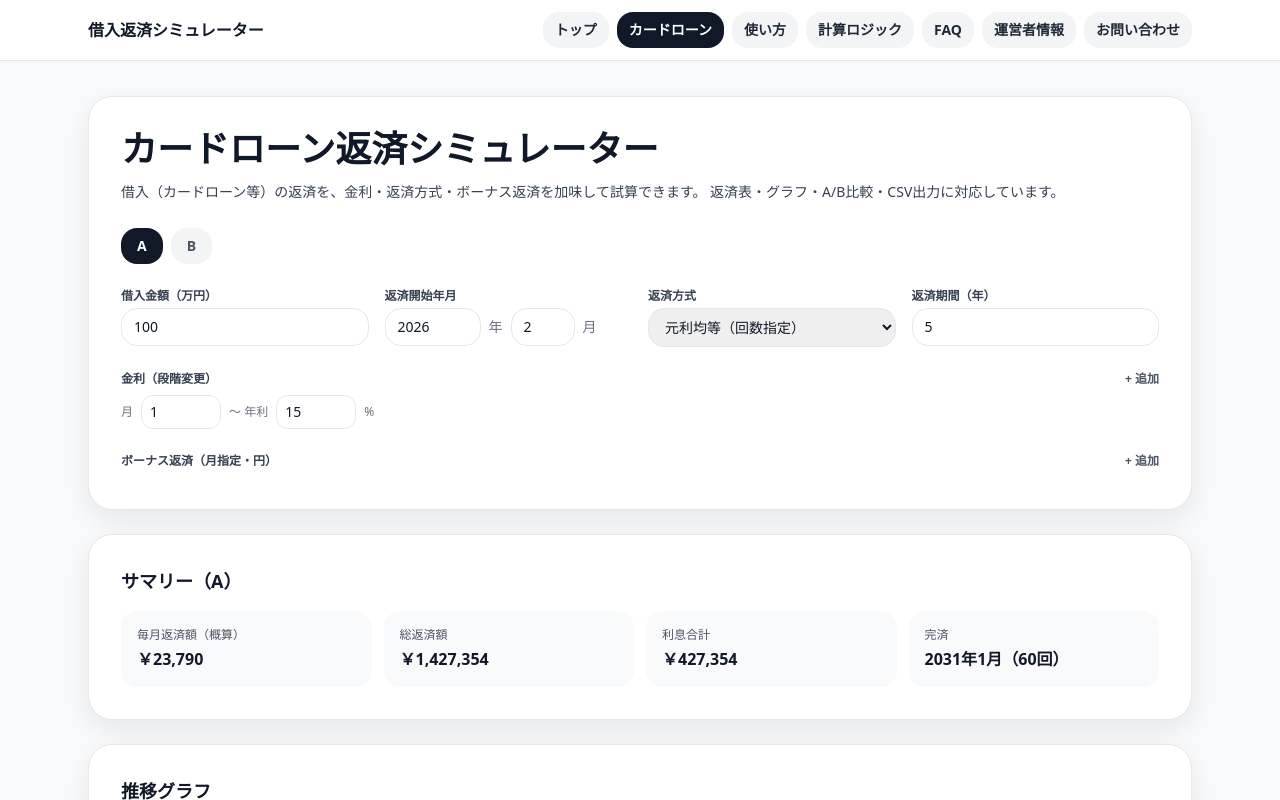
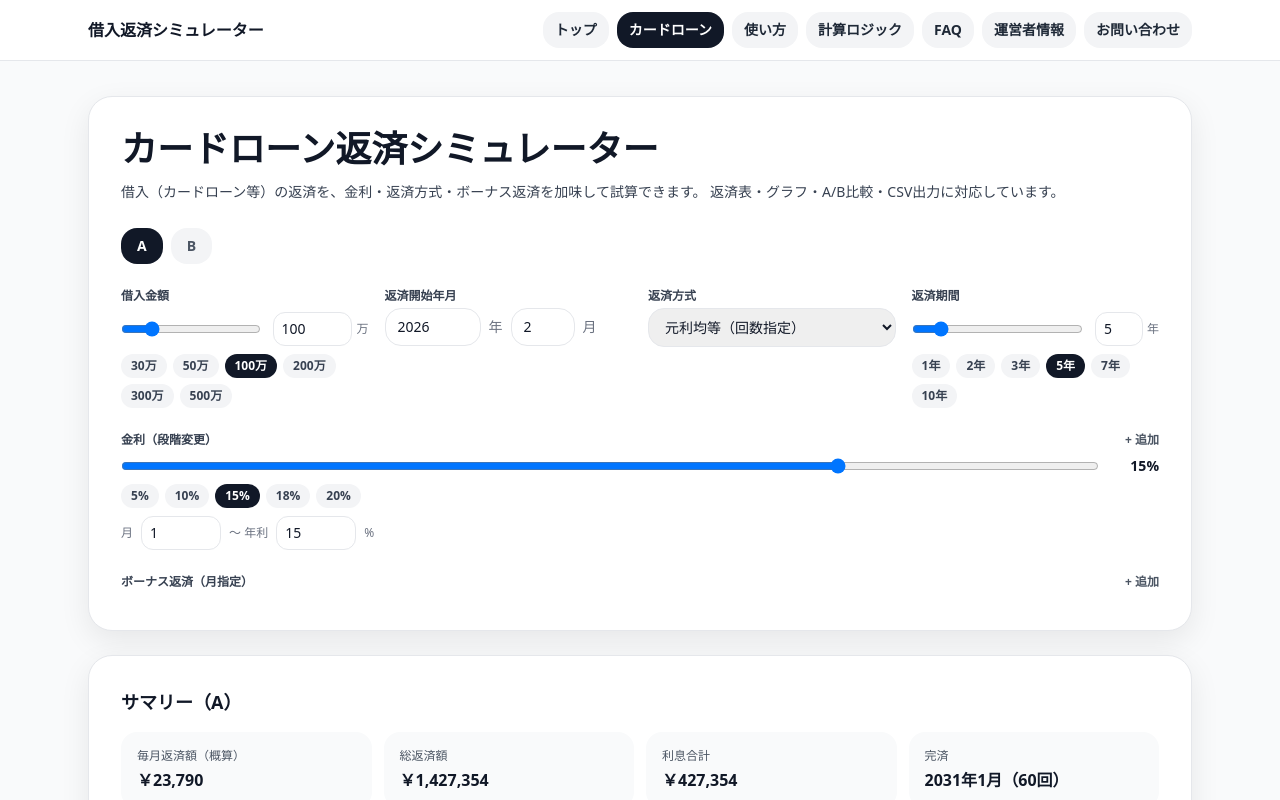
Before and after one commit to shunsukesaito00/debt-simulator, a Next.js app: page /simulator/cardloan in a window 1280 px wide. Shown: the top 800 px of the page. Built offline with nearby package versions, Linux system fonts and the light colour scheme.

Commit message:
Implement range sliders and quick selection buttons for loan amount and repayment period inputs

```diff
--- a/app/simulator/cardloan/page.tsx
+++ b/app/simulator/cardloan/page.tsx
@@ -80,6 +80,10 @@ const DEFAULT_FORM: FormState = {
   monthlyPayment: null,
   monthlyPrincipal: null,
 };
+
+const QUICK_PRINCIPAL = [30, 50, 100, 200, 300, 500];
+const QUICK_RATE = [5, 10, 15, 18, 20];
+const QUICK_YEARS = [1, 2, 3, 5, 7, 10];
 
 function RepaymentChart({ result }: { result: CalcResult }) {
   if (!result.ok || result.schedule.length === 0) return null;
@@ -200,16 +204,42 @@ export default function Page() {
 
         <form className="mt-6 grid gap-6" onSubmit={(e) => e.preventDefault()}>
           <div className="grid gap-4 md:grid-cols-2 lg:grid-cols-4">
-            <div className="space-y-1">
-              <label className="block text-xs font-black text-gray-700">借入金額（万円）</label>
+            <div className="space-y-2">
+              <label className="block text-xs font-black text-gray-700">借入金額</label>
+              <div className="flex items-center gap-3">
+                <input
+                  type="range"
+                  min={10}
+                  max={500}
+                  step={5}
+                  className="flex-1"
+                  value={Math.min(500, Math.max(10, form.principalMan || 10))}
+                  onChange={(e) => updateForm({ principalMan: Number(e.target.value) })}
+                />
+                <div className="flex w-24 shrink-0 gap-1">
                   <input
                     type="number"
                     inputMode="decimal"
                     min={1}
-                className="w-full rounded-2xl border border-gray-200 px-3 py-2 text-sm outline-none focus:border-gray-900 focus:ring-1 focus:ring-gray-900/20"
-                value={form.principalMan}
+                    className="w-full rounded-xl border border-gray-200 px-2 py-1.5 text-sm outline-none focus:border-gray-900"
+                    value={form.principalMan || ""}
                     onChange={(e) => updateForm({ principalMan: Number(e.target.value) || 0 })}
                   />
+                  <span className="flex shrink-0 items-center text-xs text-gray-500">万</span>
+                </div>
+              </div>
+              <div className="flex flex-wrap gap-1.5">
+                {QUICK_PRINCIPAL.map((v) => (
+                  <button
+                    key={v}
+                    type="button"
+                    onClick={() => updateForm({ principalMan: v })}
+                    className={`rounded-xl px-2.5 py-1 text-xs font-bold ${form.principalMan === v ? "bg-gray-900 text-white" : "bg-gray-100 text-gray-700 hover:bg-gray-200"}`}
+                  >
+                    {v}万
+                  </button>
+                ))}
+              </div>
             </div>
             <div className="space-y-1">
               <label className="block text-xs font-black text-gray-700">返済開始年月</label>
@@ -239,7 +269,16 @@ export default function Page() {
               <select
                 className="w-full rounded-2xl border border-gray-200 px-3 py-2 text-sm outline-none focus:border-gray-900 focus:ring-1 focus:ring-gray-900/20"
                 value={form.method}
-                onChange={(e) => updateForm({ method: e.target.value as RepaymentMethod })}
+                onChange={(e) => {
+                  const m = e.target.value as RepaymentMethod;
+                  if (m === "fixed_payment" && form.monthlyPayment == null) {
+                    updateForm({ method: m, monthlyPayment: 25000 });
+                  } else if (m === "fixed_principal" && form.monthlyPrincipal == null) {
+                    updateForm({ method: m, monthlyPrincipal: 20000 });
+                  } else {
+                    updateForm({ method: m });
+                  }
+                }}
               >
                 {Object.entries(REPAYMENT_LABELS).map(([k, v]) => (
                   <option key={k} value={k}>{v}</option>
@@ -247,45 +286,127 @@ export default function Page() {
               </select>
             </div>
             {(form.method === "equal_payment" || form.method === "equal_principal") && (
-              <div className="space-y-1">
-                <label className="block text-xs font-black text-gray-700">返済期間（年）</label>
+              <div className="space-y-2">
+                <label className="block text-xs font-black text-gray-700">返済期間</label>
+                <div className="flex items-center gap-3">
+                  <input
+                    type="range"
+                    min={1}
+                    max={30}
+                    step={1}
+                    className="flex-1"
+                    value={Math.min(30, Math.max(1, form.years || 5))}
+                    onChange={(e) => updateForm({ years: Number(e.target.value) })}
+                  />
+                  <div className="flex w-16 shrink-0 gap-1">
                     <input
                       type="number"
                       inputMode="decimal"
                       min={0.5}
                       step={0.5}
-                  className="w-full rounded-2xl border border-gray-200 px-3 py-2 text-sm outline-none focus:border-gray-900 focus:ring-1 focus:ring-gray-900/20"
-                  value={form.years}
+                      className="w-full rounded-xl border border-gray-200 px-2 py-1.5 text-sm outline-none focus:border-gray-900"
+                      value={form.years || ""}
                       onChange={(e) => updateForm({ years: Number(e.target.value) || 1 })}
                     />
+                    <span className="flex shrink-0 items-center text-xs text-gray-500">年</span>
+                  </div>
+                </div>
+                <div className="flex flex-wrap gap-1.5">
+                  {QUICK_YEARS.map((v) => (
+                    <button
+                      key={v}
+                      type="button"
+                      onClick={() => updateForm({ years: v })}
+                      className={`rounded-xl px-2.5 py-1 text-xs font-bold ${form.years === v ? "bg-gray-900 text-white" : "bg-gray-100 text-gray-700 hover:bg-gray-200"}`}
+                    >
+                      {v}年
+                    </button>
+                  ))}
+                </div>
               </div>
             )}
             {form.method === "fixed_payment" && (
-              <div className="space-y-1">
-                <label className="block text-xs font-black text-gray-700">毎月返済額（円）</label>
+              <div className="space-y-2">
+                <label className="block text-xs font-black text-gray-700">毎月返済額</label>
+                <div className="flex items-center gap-3">
+                  <input
+                    type="range"
+                    min={5000}
+                    max={100000}
+                    step={5000}
+                    className="flex-1"
+                    value={Math.min(100000, Math.max(5000, form.monthlyPayment ?? 25000))}
+                    onChange={(e) => updateForm({ monthlyPayment: Number(e.target.value) })}
+                  />
+                  <div className="flex w-24 shrink-0 gap-1">
                     <input
                       type="number"
                       inputMode="numeric"
                       min={1}
-                  className="w-full rounded-2xl border border-gray-200 px-3 py-2 text-sm outline-none focus:border-gray-900 focus:ring-1 focus:ring-gray-900/20"
+                      className="w-full rounded-xl border border-gray-200 px-2 py-1.5 text-sm outline-none focus:border-gray-900"
                       value={form.monthlyPayment ?? ""}
-                  placeholder="例: 25000"
                       onChange={(e) => updateForm({ monthlyPayment: e.target.value ? Number(e.target.value) : null })}
                     />
+                    <span className="flex shrink-0 items-center text-xs text-gray-500">円</span>
+                  </div>
+                </div>
+                <div className="flex flex-wrap gap-1.5">
+                  {[1, 2, 3, 5, 10].map((v) => {
+                    const amt = v * 10000;
+                    return (
+                      <button
+                        key={v}
+                        type="button"
+                        onClick={() => updateForm({ monthlyPayment: amt })}
+                        className={`rounded-xl px-2.5 py-1 text-xs font-bold ${form.monthlyPayment === amt ? "bg-gray-900 text-white" : "bg-gray-100 text-gray-700 hover:bg-gray-200"}`}
+                      >
+                        {v}万円
+                      </button>
+                    );
+                  })}
+                </div>
               </div>
             )}
             {form.method === "fixed_principal" && (
-              <div className="space-y-1">
-                <label className="block text-xs font-black text-gray-700">毎月元金（円）</label>
+              <div className="space-y-2">
+                <label className="block text-xs font-black text-gray-700">毎月元金</label>
+                <div className="flex items-center gap-3">
+                  <input
+                    type="range"
+                    min={5000}
+                    max={100000}
+                    step={5000}
+                    className="flex-1"
+                    value={Math.min(100000, Math.max(5000, form.monthlyPrincipal ?? 20000))}
+                    onChange={(e) => updateForm({ monthlyPrincipal: Number(e.target.value) })}
+                  />
+                  <div className="flex w-24 shrink-0 gap-1">
                     <input
                       type="number"
                       inputMode="numeric"
                       min={1}
-                  className="w-full rounded-2xl border border-gray-200 px-3 py-2 text-sm outline-none focus:border-gray-900 focus:ring-1 focus:ring-gray-900/20"
+                      className="w-full rounded-xl border border-gray-200 px-2 py-1.5 text-sm outline-none focus:border-gray-900"
                       value={form.monthlyPrincipal ?? ""}
-                  placeholder="例: 20000"
                       onChange={(e) => updateForm({ monthlyPrincipal: e.target.value ? Number(e.target.value) : null })}
                     />
+                    <span className="flex shrink-0 items-center text-xs text-gray-500">円</span>
+                  </div>
+                </div>
+                <div className="flex flex-wrap gap-1.5">
+                  {[1, 2, 3, 5, 10].map((v) => {
+                    const amt = v * 10000;
+                    return (
+                      <button
+                        key={v}
+                        type="button"
+                        onClick={() => updateForm({ monthlyPrincipal: amt })}
+                        className={`rounded-xl px-2.5 py-1 text-xs font-bold ${form.monthlyPrincipal === amt ? "bg-gray-900 text-white" : "bg-gray-100 text-gray-700 hover:bg-gray-200"}`}
+                      >
+                        {v}万円
+                      </button>
+                    );
+                  })}
+                </div>
               </div>
             )}
           </div>
@@ -297,6 +418,44 @@ export default function Page() {
                 + 追加
               </button>
             </div>
+            <div className="mt-2 flex items-center gap-3">
+              <input
+                type="range"
+                min={1}
+                max={20}
+                step={0.5}
+                className="flex-1"
+                value={Math.min(20, Math.max(1, form.rateSteps[0]?.rate ?? 15))}
+                onChange={(e) =>
+                  setForm((prev) => {
+                    const next = [...prev.rateSteps];
+                    if (next[0]) next[0] = { ...next[0], rate: Number(e.target.value) };
+                    return { ...prev, rateSteps: next };
+                  })
+                }
+              />
+              <span className="w-12 shrink-0 text-right text-sm font-bold">
+                {form.rateSteps[0]?.rate ?? 15}%
+              </span>
+            </div>
+            <div className="mt-2 flex flex-wrap gap-1.5">
+              {QUICK_RATE.map((v) => (
+                <button
+                  key={v}
+                  type="button"
+                  onClick={() =>
+                    setForm((prev) => {
+                      const next = [...prev.rateSteps];
+                      if (next[0]) next[0] = { ...next[0], rate: v };
+                      return { ...prev, rateSteps: next };
+                    })
+                  }
+                  className={`rounded-xl px-2.5 py-1 text-xs font-bold ${form.rateSteps[0]?.rate === v ? "bg-gray-900 text-white" : "bg-gray-100 text-gray-700 hover:bg-gray-200"}`}
+                >
+                  {v}%
+                </button>
+              ))}
+            </div>
             <div className="mt-2 space-y-2">
               {form.rateSteps.map((r, i) => (
                 <div key={i} className="flex items-center gap-2">
@@ -304,7 +463,7 @@ export default function Page() {
                   <input
                     type="number"
                     min={1}
-                    className="w-20 rounded-xl border border-gray-200 px-2 py-1.5 text-sm"
+                    className="w-20 rounded-xl border border-gray-200 px-2 py-1.5 text-sm outline-none focus:border-gray-900"
                     value={r.fromMonth}
                     onChange={(e) =>
                       setForm((prev) => {
@@ -342,16 +501,17 @@ export default function Page() {
 
           <div>
             <div className="flex items-center justify-between">
-              <label className="block text-xs font-black text-gray-700">ボーナス返済（月指定・円）</label>
+              <label className="block text-xs font-black text-gray-700">ボーナス返済（月指定）</label>
               <button type="button" onClick={addBonus} className="text-xs font-black text-gray-600 hover:underline">
                 + 追加
               </button>
             </div>
-            <div className="mt-2 space-y-2">
+            <div className="mt-2 space-y-3">
               {form.bonusPayments.map((b, i) => (
-                <div key={i} className="flex items-center gap-2">
+                <div key={i} className="flex flex-col gap-2 rounded-xl border border-gray-100 bg-gray-50/50 p-3">
+                  <div className="flex flex-wrap items-center gap-2">
                     <select
-                    className="rounded-xl border border-gray-200 px-2 py-1.5 text-sm"
+                      className="rounded-xl border border-gray-200 px-3 py-2 text-sm outline-none focus:border-gray-900"
                       value={b.month}
                       onChange={(e) =>
                         setForm((prev) => {
@@ -365,12 +525,14 @@ export default function Page() {
                         <option key={m} value={m}>{m}月</option>
                       ))}
                     </select>
+                    <div className="flex items-center gap-1">
                       <input
                         type="number"
                         min={0}
-                    className="w-28 rounded-xl border border-gray-200 px-2 py-1.5 text-sm"
+                        inputMode="numeric"
+                        placeholder="100000"
+                        className="w-24 rounded-xl border border-gray-200 px-2 py-1.5 text-sm outline-none focus:border-gray-900"
                         value={b.amount || ""}
-                    placeholder="金額"
                         onChange={(e) =>
                           setForm((prev) => {
                             const next = [...prev.bonusPayments];
@@ -380,9 +542,49 @@ export default function Page() {
                         }
                       />
                       <span className="text-xs text-gray-500">円</span>
-                  <button type="button" onClick={() => removeBonus(i)} className="text-xs text-red-600 hover:underline">
+                    </div>
+                    <div className="flex gap-1">
+                      {[5, 10, 20, 50].map((v) => {
+                        const amt = v * 10000;
+                        return (
+                          <button
+                            key={v}
+                            type="button"
+                            onClick={() =>
+                              setForm((prev) => {
+                                const next = [...prev.bonusPayments];
+                                next[i] = { ...next[i], amount: amt };
+                                return { ...prev, bonusPayments: next };
+                              })
+                            }
+                            className={`rounded-lg px-2 py-1 text-xs font-bold ${b.amount === amt ? "bg-gray-900 text-white" : "bg-white border border-gray-200 text-gray-700 hover:bg-gray-100"}`}
+                          >
+                            {v}万
+                          </button>
+                        );
+                      })}
+                    </div>
+                    <button type="button" onClick={() => removeBonus(i)} className="ml-auto text-xs text-red-600 hover:underline">
                       削除
                     </button>
+                  </div>
+                  <div className="flex items-center gap-2">
+                    <input
+                      type="range"
+                      min={0}
+                      max={500000}
+                      step={10000}
+                      className="flex-1"
+                      value={Math.min(500000, Math.max(0, b.amount || 0))}
+                      onChange={(e) =>
+                        setForm((prev) => {
+                          const next = [...prev.bonusPayments];
+                          next[i] = { ...next[i], amount: Number(e.target.value) };
+                          return { ...prev, bonusPayments: next };
+                        })
+                      }
+                    />
+                  </div>
                 </div>
               ))}
             </div>
```
Lines whose indentation alone changed are shown as unchanged.
